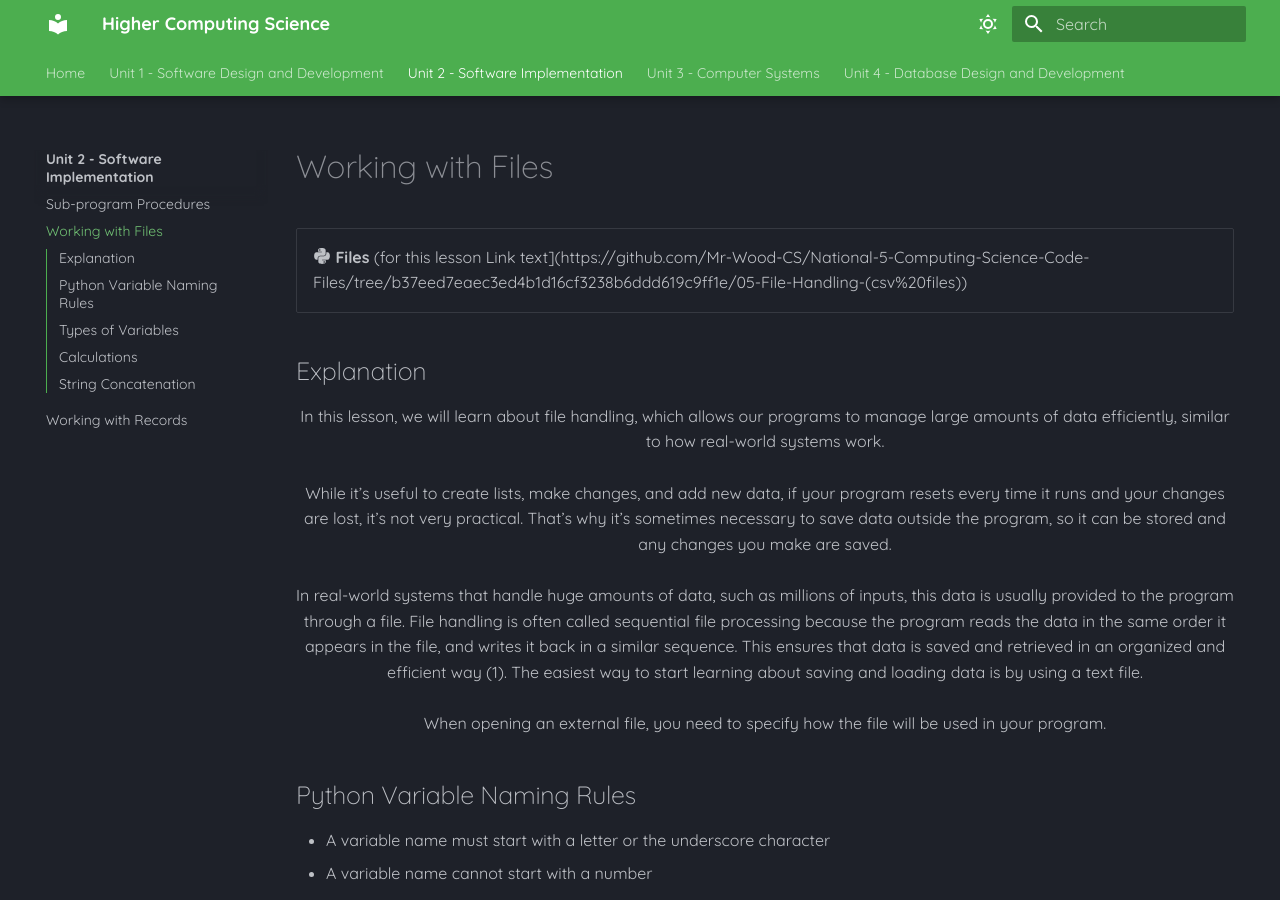
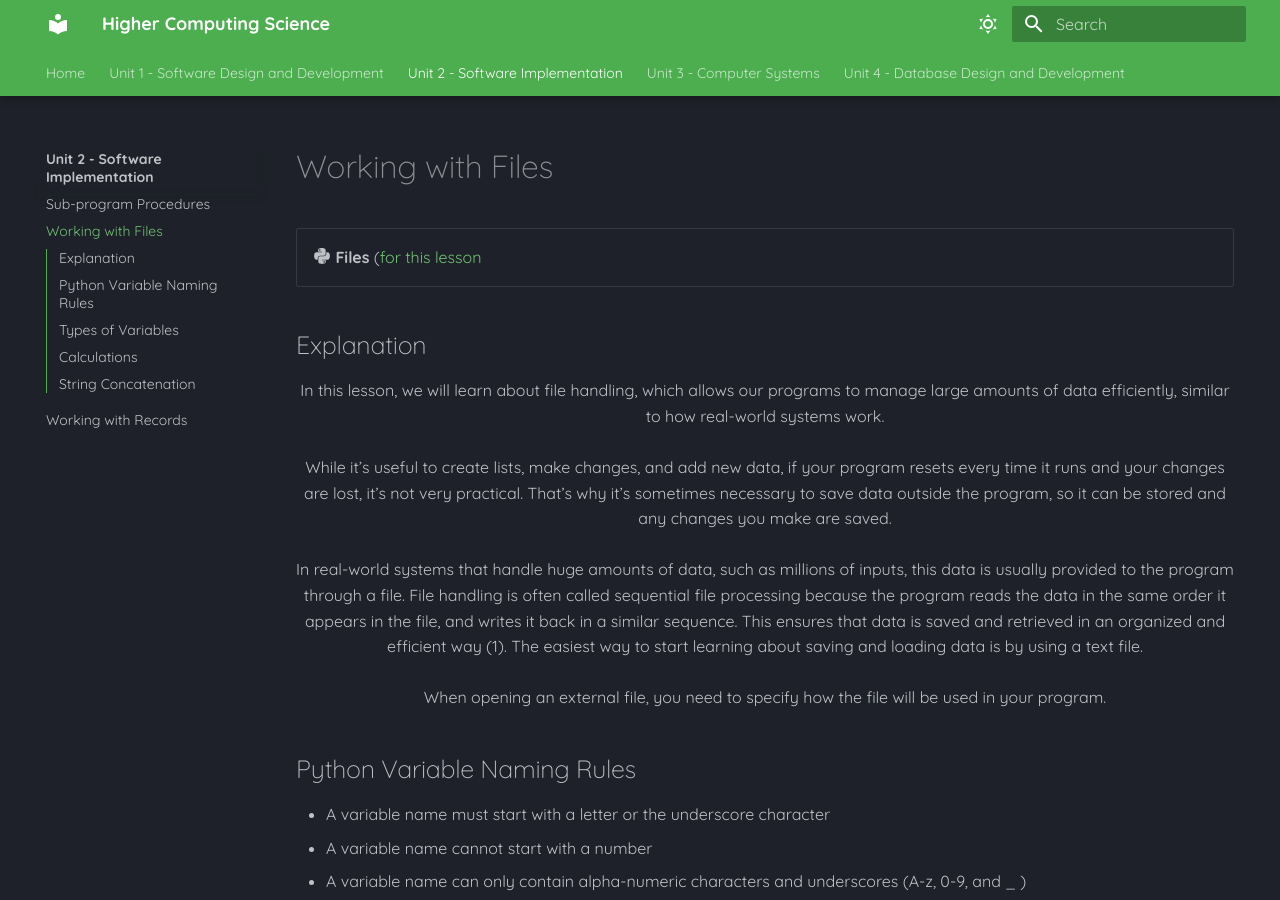
Before and after one commit to Mr-Wood-CS/Higher-Computing-Science-MD-Files, an MkDocs documentation site: the page built from docs/SI/02-Working-with-Files.md, in a window 1280 px wide and 900 px high. Built offline with MkDocs 1.6.1 and Material for MkDocs 9.7.7, drawn with Linux system fonts in a browser that asks for light colours.

Commit message:
Update 02-Working-with-Files.md

```diff
--- a/docs/SI/02-Working-with-Files.md
+++ b/docs/SI/02-Working-with-Files.md
@@ -1,7 +1,7 @@
 # Working with Files
 
 <div class="grid cards" markdown>
-- :fontawesome-brands-python: __Files__ (for this lesson Link text](https://github.com/Mr-Wood-CS/National-5-Computing-Science-Code-Files/tree/b37eed7eaec3ed4b1d16cf3238b6ddd619c9ff1e/05-File-Handling-(csv%20files))
+- :fontawesome-brands-python: __Files__ ([for this lesson](https://github.com/Mr-Wood-CS/National-5-Computing-Science-Code-Files/tree/b37eed7eaec3ed4b1d16cf3238b6ddd619c9ff1e/05-File-Handling-(csv%20files))
 </div>
 
 
```
